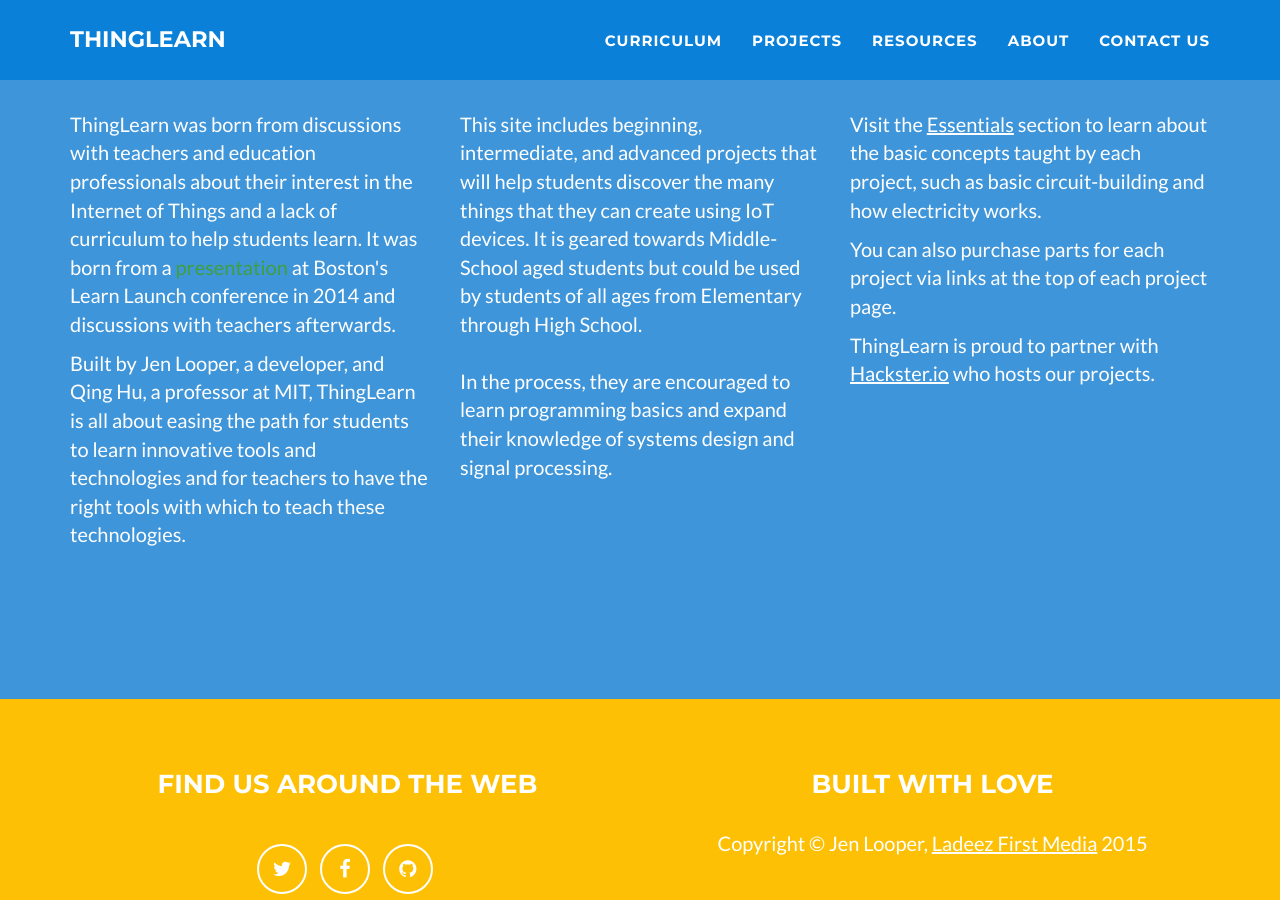
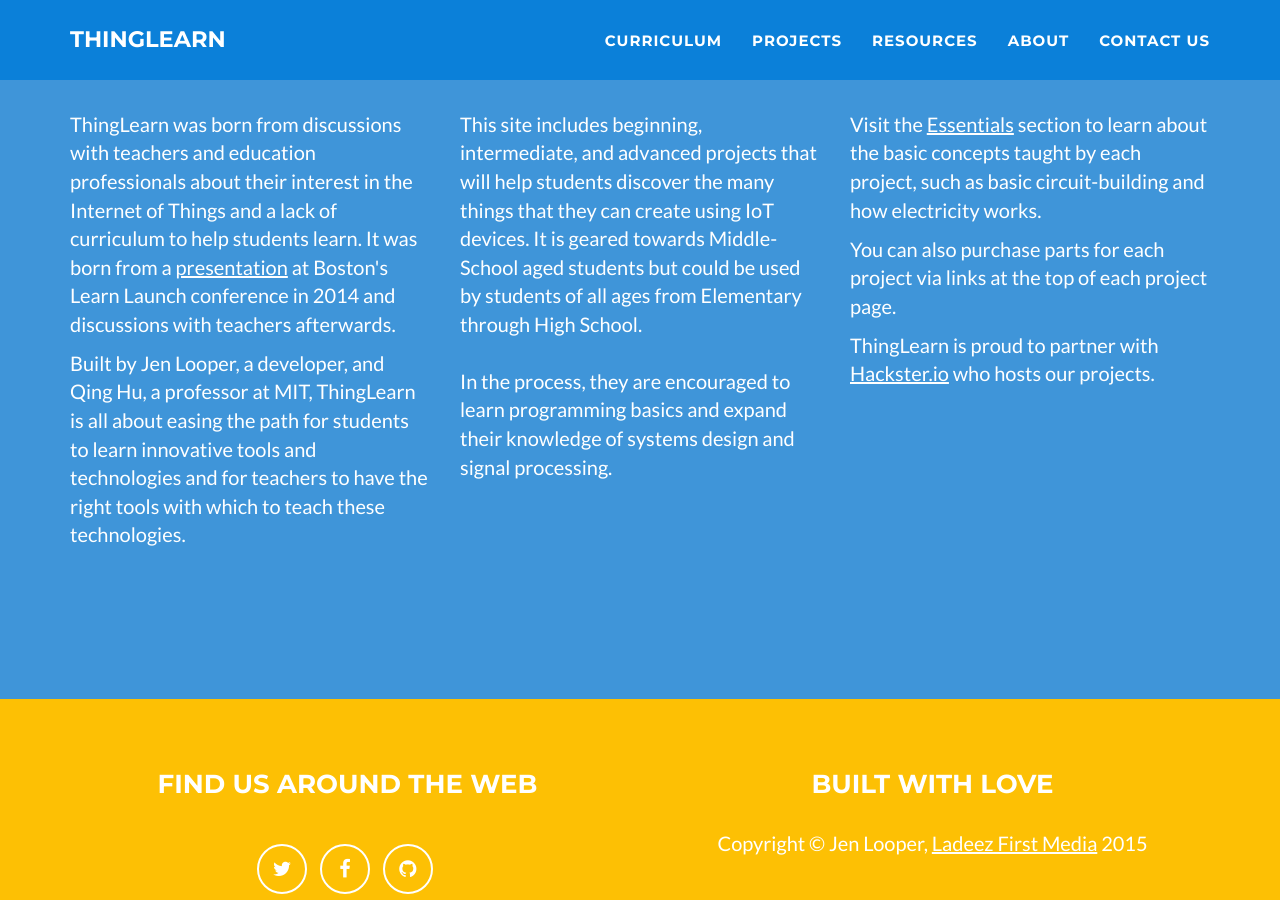
Before and after one commit to jlooper/thinglearn, a Jekyll site: the page built from index.html, in a window 1280 px wide and 900 px high, scrolled down 1536 px. Built offline with Jekyll 4.4.1, drawn with Linux system fonts in a browser that asks for light colours.

Commit message:
link edit

```diff
--- a/_includes/about.html
+++ b/_includes/about.html
@@ -9,7 +9,7 @@
             </div>
             <div class="row">
                 <div class="col-lg-4">
-                    <p>ThingLearn was born from discussions with teachers and education professionals about their interest in the Internet of Things and a lack of curriculum to help students learn. It was born from a <a href="http://slides.com/telerikdevrel/using-the-internet-of-things-in-the-classroom" target="_blank">presentation</a> at Boston's Learn Launch conference in 2014 and discussions with teachers afterwards.</p>
+                    <p>ThingLearn was born from discussions with teachers and education professionals about their interest in the Internet of Things and a lack of curriculum to help students learn. It was born from a <a class="lite" href="http://slides.com/telerikdevrel/using-the-internet-of-things-in-the-classroom" target="_blank">presentation</a> at Boston's Learn Launch conference in 2014 and discussions with teachers afterwards.</p>
                     <p>Built by Jen Looper, a developer, and Qing Hu, a professor at MIT, ThingLearn is all about easing the path for students to learn innovative tools and technologies and for teachers to have the right tools with which to teach these technologies.</p>
                 </div>
                 <div class="col-lg-4">
```
